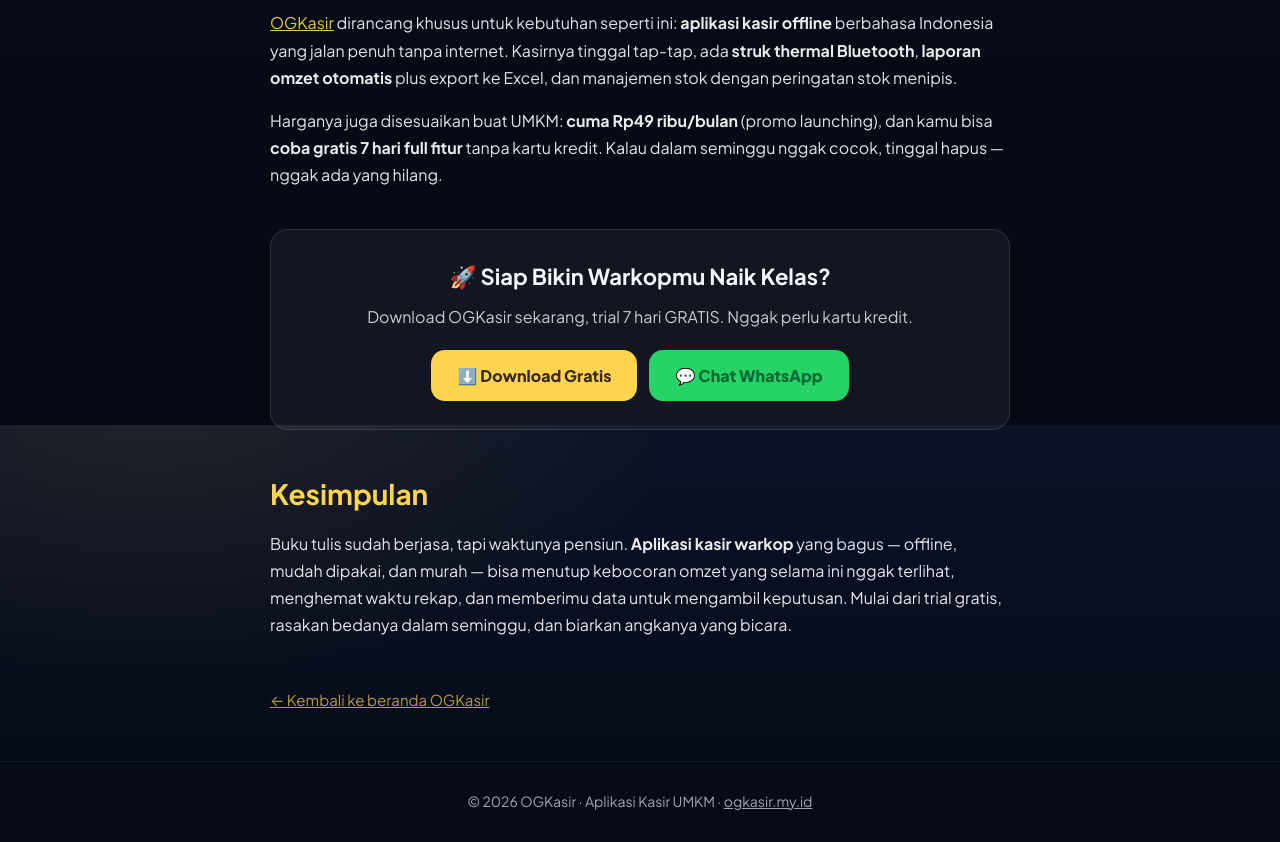
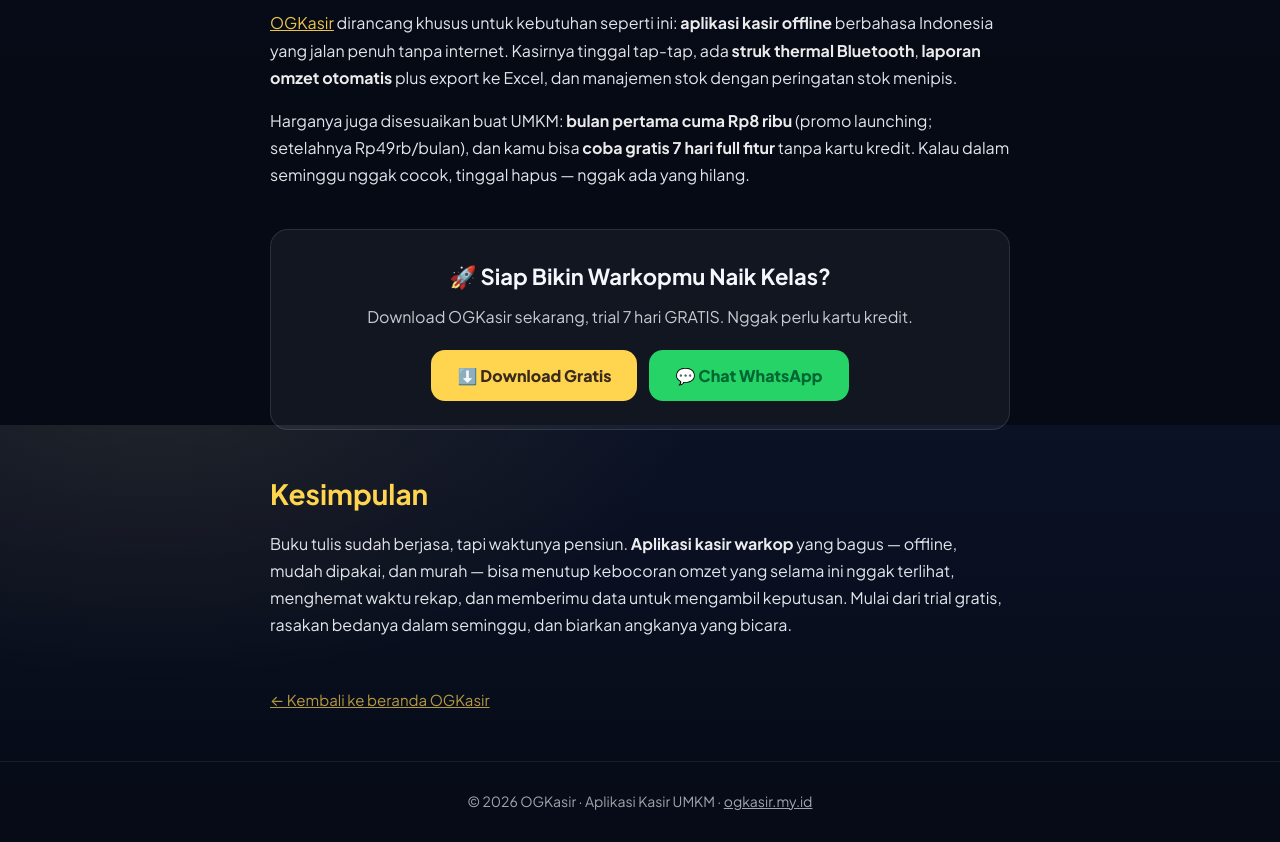
Before and after one commit to FinOwi/ogkasir-app, a plain HTML site: page artikel-aplikasi-kasir-warkop.html in a window 1280 px wide. Shown: the part 1975-2817 px from the top of the page. Drawn offline with Linux system fonts and the light colour scheme.

Commit message:
Fix harga promo Rp8rb di artikel-aplikasi-kasir-warkop.html

```diff
--- a/artikel-aplikasi-kasir-warkop.html
+++ b/artikel-aplikasi-kasir-warkop.html
@@ -109,7 +109,7 @@
 
   <h2>Kenapa Banyak Warkop Pilih OGKasir</h2>
   <p><a href="/">OGKasir</a> dirancang khusus untuk kebutuhan seperti ini: <strong>aplikasi kasir offline</strong> berbahasa Indonesia yang jalan penuh tanpa internet. Kasirnya tinggal tap-tap, ada <strong>struk thermal Bluetooth</strong>, <strong>laporan omzet otomatis</strong> plus export ke Excel, dan manajemen stok dengan peringatan stok menipis.</p>
-  <p>Harganya juga disesuaikan buat UMKM: <strong>cuma Rp49 ribu/bulan</strong> (promo launching), dan kamu bisa <strong>coba gratis 7 hari full fitur</strong> tanpa kartu kredit. Kalau dalam seminggu nggak cocok, tinggal hapus — nggak ada yang hilang.</p>
+  <p>Harganya juga disesuaikan buat UMKM: <strong>bulan pertama cuma Rp8 ribu</strong> (promo launching; setelahnya Rp49rb/bulan), dan kamu bisa <strong>coba gratis 7 hari full fitur</strong> tanpa kartu kredit. Kalau dalam seminggu nggak cocok, tinggal hapus — nggak ada yang hilang.</p>
 
   <div class="cta-box">
     <h3>🚀 Siap Bikin Warkopmu Naik Kelas?</h3>
```
